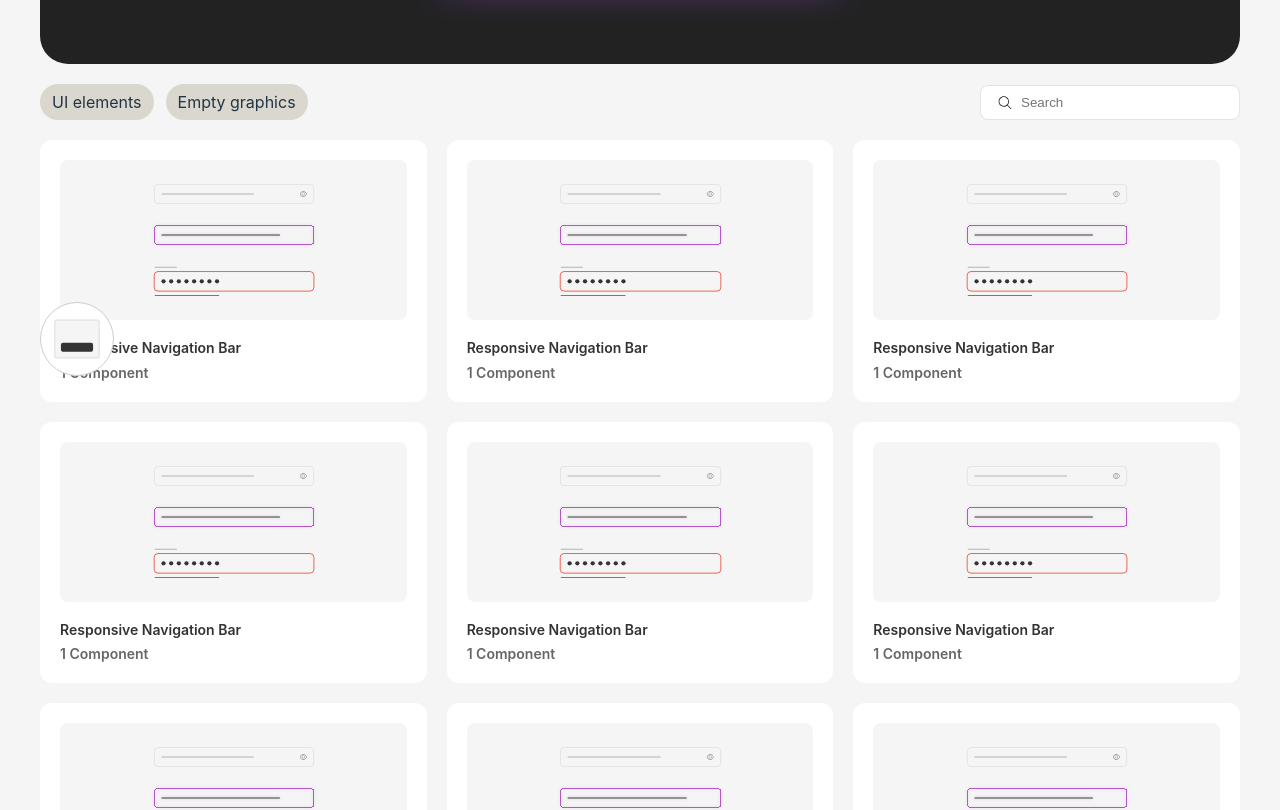
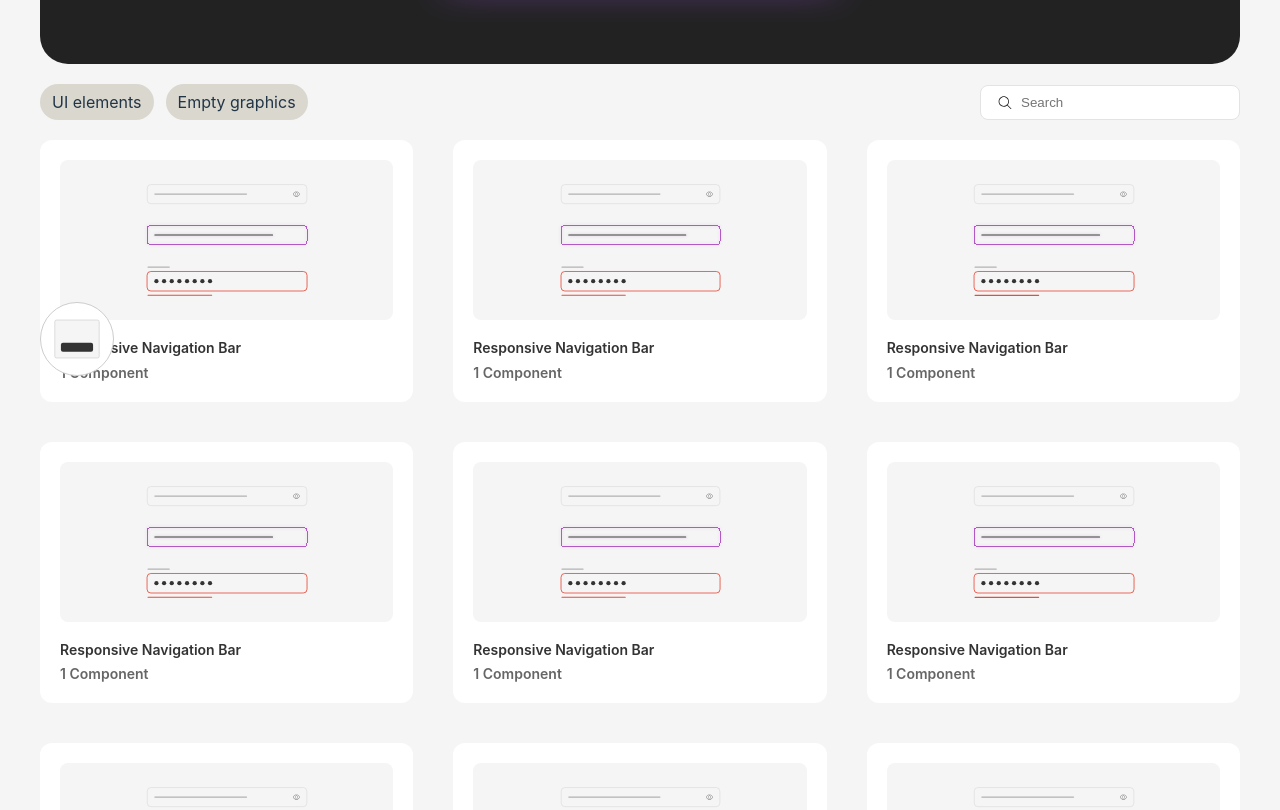
Before and after one commit to victorgbaye/Fig-jam, a React (Vite) app: page / in a window 1280 px wide. Shown: the part 380-1190 px from the top of the page. Built offline with nearby package versions, Linux system fonts and the light colour scheme.

Commit message:
grid fix

```diff
--- a/src/pages/CategoryElements/CategoryElements.module.scss
+++ b/src/pages/CategoryElements/CategoryElements.module.scss
@@ -105,7 +105,7 @@
         // grid-template-columns: repeat(auto-fill, minmax(calc(25% - 20px), 1fr)); /* Four items per row */
         grid-template-columns: repeat(auto-fill, minmax(310px, 1fr)); /* Four items per row */
         padding-top: 20px;
-        gap: 20px;
+        gap: 40px;
 
 
 }
--- a/src/pages/Home/Home.module.scss
+++ b/src/pages/Home/Home.module.scss
@@ -99,7 +99,7 @@
     // grid-template-columns: repeat(auto-fill, minmax(calc(25% - 20px), 1fr)); /* Four items per row */
     grid-template-columns: repeat(auto-fill, minmax(310px, 1fr)); /* Four items per row */
     padding-top: 20px;
-    gap: 20px;
+    gap: 40px;
 }
 @media (max-width: 768px) {
     .gcardGrid {
```
